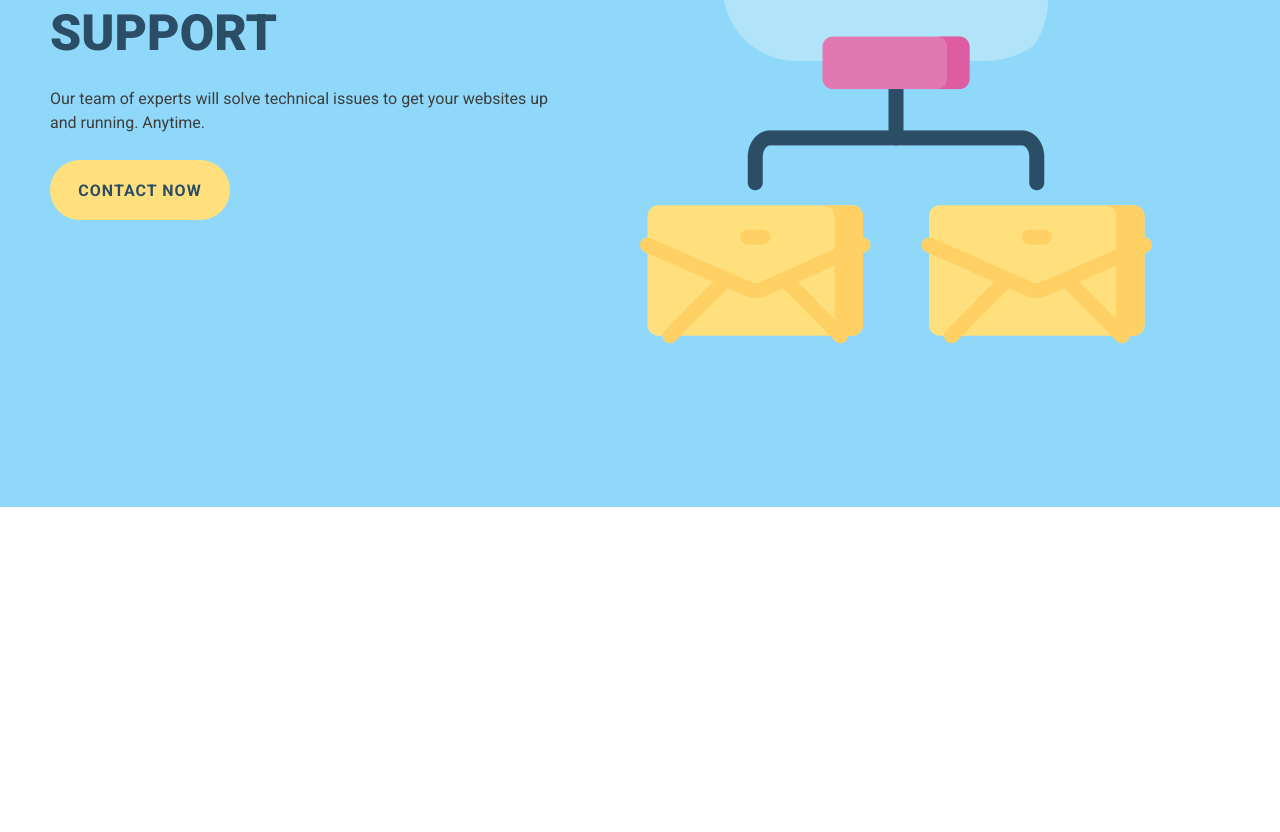
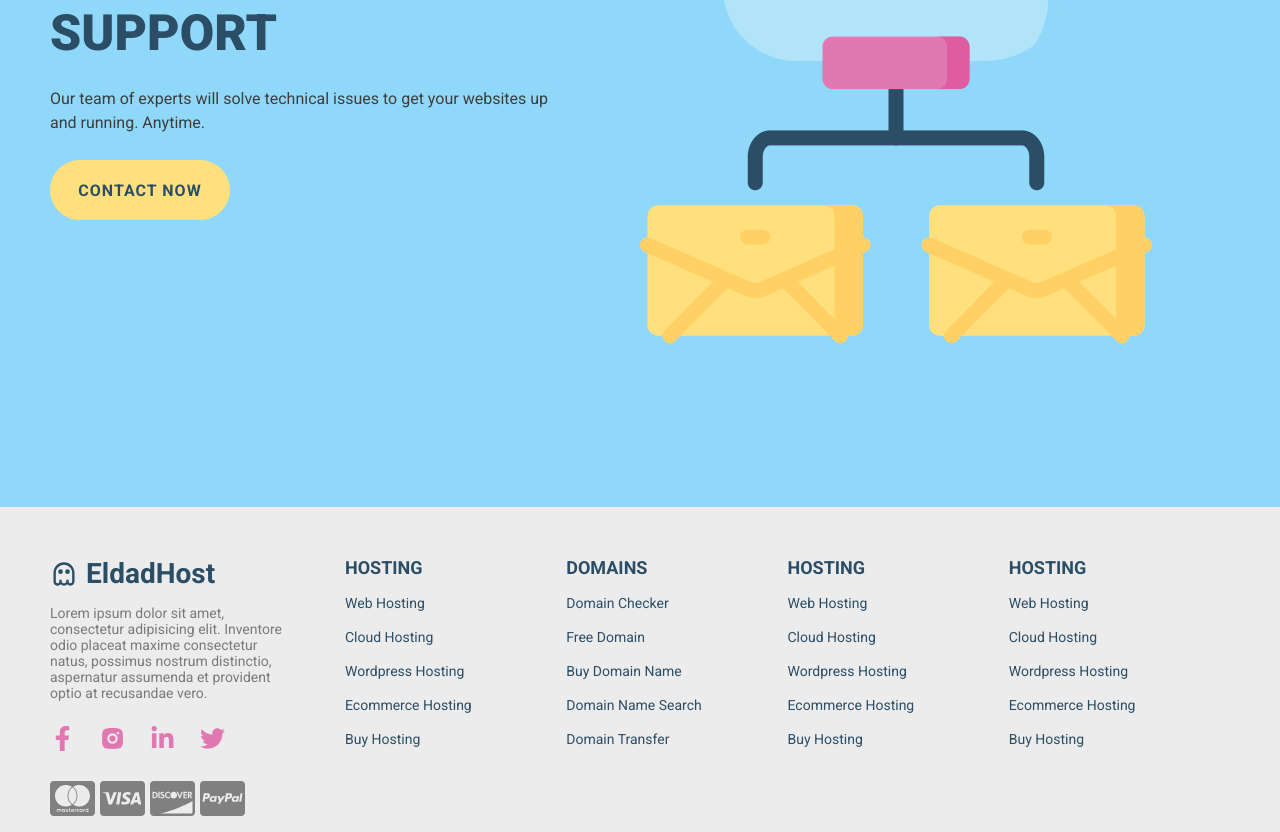
Before and after one commit to eldadtis/host-app, a React (Create React App) app: page /services in a window 1280 px wide. Shown: the part 1157-1989 px from the top of the page. Before the commit the page ends 1664 px from the top, so only its background shows below. Built offline with nearby package versions, Linux system fonts and the light colour scheme.

Commit message:
add footer

```diff
--- a/src/App.js
+++ b/src/App.js
@@ -1,11 +1,12 @@
 import React from "react";
 import { BrowserRouter as Router, Switch, Route } from "react-router-dom";
-import "./App.css";
 import Navbar from "./components/Navbar";
 import ScrollToTop from "./components/ScrollToTop";
 import HomePage from "./pages/HomePage/HomePage";
 import AboutPage from "./pages/AboutPage/AboutPage";
 import ServicesPage from "./pages/ServicesPage/ServicesPage";
+import Footer from "./components/Footer";
+import "./App.css";
 
 function App() {
   return (
@@ -17,6 +18,7 @@ function App() {
         <Route path="/about" component={AboutPage} />
         <Route path="/services" component={ServicesPage} />
       </Switch>
+      <Footer />
     </Router>
   );
 }
--- /dev/null
+++ b/src/components/Footer.css
@@ -0,0 +1,79 @@
+.footer {
+  display: flex;
+  justify-content: center;
+  background-color: #ececec;
+}
+.footer-container {
+  margin-top: 50px;
+  max-width: 1300px;
+  padding: 0 50px;
+}
+.footer-logo {
+  font-weight: bold;
+  color: #2b4d66;
+  justify-self: start;
+  cursor: pointer;
+  text-decoration: none;
+  font-size: 28px;
+  display: flex;
+  align-items: center;
+  margin-bottom: 15px;
+}
+.footer-logo-icon {
+  margin-right: 8px;
+}
+.footer-desc p {
+  color: #7a7a7a;
+  font-size: 14px;
+  margin-bottom: 25px;
+  width: 80%;
+}
+.footer-social {
+  font-size: 25px;
+  display: flex;
+  flex-direction: row;
+  align-items: center;
+  margin-bottom: 25px;
+}
+.social-item {
+  color: #e278b1;
+  margin-right: 25px;
+  cursor: pointer;
+}
+.footer-cards {
+  font-size: 45px;
+}
+.card-item {
+  margin-right: 5px;
+  color: gray;
+}
+.footer-top {
+  display: flex;
+}
+.footer-desc {
+  width: 25%;
+}
+.footer-item {
+  width: 18.75%;
+}
+.footer-item h4 {
+  font-size: 18px;
+  color: #2b4d66;
+  margin-bottom: 15px;
+}
+.footer-list {
+  list-style: none;
+}
+.list-item {
+  margin-bottom: 15px;
+}
+.link-item {
+  text-transform: capitalize;
+  font-size: 14px;
+  color: #2b4d66;
+  text-decoration: none;
+  transition: all 0.2s ease-in-out;
+}
+.link-item:hover {
+  color: #1f84cc;
+}
--- /dev/null
+++ b/src/components/Footer.js
@@ -0,0 +1,175 @@
+import React from "react";
+import { IconContext } from "react-icons";
+import { BiGhost } from "react-icons/bi";
+import {
+  FaCcDiscover,
+  FaCcMastercard,
+  FaCcVisa,
+  FaCcPaypal,
+  FaFacebookF,
+  FaLinkedinIn,
+  FaTwitter,
+} from "react-icons/fa";
+import { RiInstagramFill } from "react-icons/ri";
+import { Link } from "react-router-dom";
+import "./Footer.css";
+
+export default function Footer() {
+  return (
+    <div className="footer">
+      <div className="footer-container">
+        <div className="footer-top">
+          <div className="footer-desc">
+            <div className="item-logo">
+              <IconContext.Provider value={{ color: "#2b4d66;" }}>
+                <Link to="/" className="footer-logo">
+                  <BiGhost className="footer-logo-icon" />
+                  EldadHost
+                </Link>
+              </IconContext.Provider>
+            </div>
+            <p>
+              Lorem ipsum dolor sit amet, consectetur adipisicing elit.
+              Inventore odio placeat maxime consectetur natus, possimus nostrum
+              distinctio, aspernatur assumenda et provident optio at recusandae
+              vero.
+            </p>
+            <div className="footer-social">
+              <FaFacebookF className="social-item" />
+              <RiInstagramFill className="social-item" />
+              <FaLinkedinIn className="social-item" />
+              <FaTwitter className="social-item" />
+            </div>
+            <div className="footer-cards">
+              <FaCcMastercard className="card-item" />
+              <FaCcVisa className="card-item" />
+              <FaCcDiscover className="card-item" />
+              <FaCcPaypal className="card-item" />
+            </div>
+          </div>
+          <div className="footer-item">
+            <h4>HOSTING</h4>
+            <ul className="footer-list">
+              <li className="list-item">
+                <Link to="/" className="link-item">
+                  web hosting
+                </Link>
+              </li>
+              <li className="list-item">
+                <Link to="/" className="link-item">
+                  cloud hosting
+                </Link>
+              </li>
+              <li className="list-item">
+                <Link to="/" className="link-item">
+                  wordpress hosting
+                </Link>
+              </li>
+              <li className="list-item">
+                <Link to="/" className="link-item">
+                  ecommerce hosting
+                </Link>
+              </li>
+              <li className="list-item">
+                <Link to="/" className="link-item">
+                  buy hosting
+                </Link>
+              </li>
+            </ul>
+          </div>
+          <div className="footer-item">
+            <h4>DOMAINS</h4>
+            <ul className="footer-list">
+              <li className="list-item">
+                <Link to="/" className="link-item">
+                  domain checker
+                </Link>
+              </li>
+              <li className="list-item">
+                <Link to="/" className="link-item">
+                  free domain
+                </Link>
+              </li>
+              <li className="list-item">
+                <Link to="/" className="link-item">
+                  buy domain name
+                </Link>
+              </li>
+              <li className="list-item">
+                <Link to="/" className="link-item">
+                  domain name search
+                </Link>
+              </li>
+              <li className="list-item">
+                <Link to="/" className="link-item">
+                  domain transfer
+                </Link>
+              </li>
+            </ul>
+          </div>
+          <div className="footer-item">
+            <h4>HOSTING</h4>
+            <ul className="footer-list">
+              <li className="list-item">
+                <Link to="/" className="link-item">
+                  web hosting
+                </Link>
+              </li>
+              <li className="list-item">
+                <Link to="/" className="link-item">
+                  cloud hosting
+                </Link>
+              </li>
+              <li className="list-item">
+                <Link to="/" className="link-item">
+                  wordpress hosting
+                </Link>
+              </li>
+              <li className="list-item">
+                <Link to="/" className="link-item">
+                  ecommerce hosting
+                </Link>
+              </li>
+              <li className="list-item">
+                <Link to="/" className="link-item">
+                  buy hosting
+                </Link>
+              </li>
+            </ul>
+          </div>
+          <div className="footer-item">
+            <h4>HOSTING</h4>
+            <ul className="footer-list">
+              <li className="list-item">
+                <Link to="/" className="link-item">
+                  web hosting
+                </Link>
+              </li>
+              <li className="list-item">
+                <Link to="/" className="link-item">
+                  cloud hosting
+                </Link>
+              </li>
+              <li className="list-item">
+                <Link to="/" className="link-item">
+                  wordpress hosting
+                </Link>
+              </li>
+              <li className="list-item">
+                <Link to="/" className="link-item">
+                  ecommerce hosting
+                </Link>
+              </li>
+              <li className="list-item">
+                <Link to="/" className="link-item">
+                  buy hosting
+                </Link>
+              </li>
+            </ul>
+          </div>
+        </div>
+        <div className="footer-bottom"></div>
+      </div>
+    </div>
+  );
+}
```
